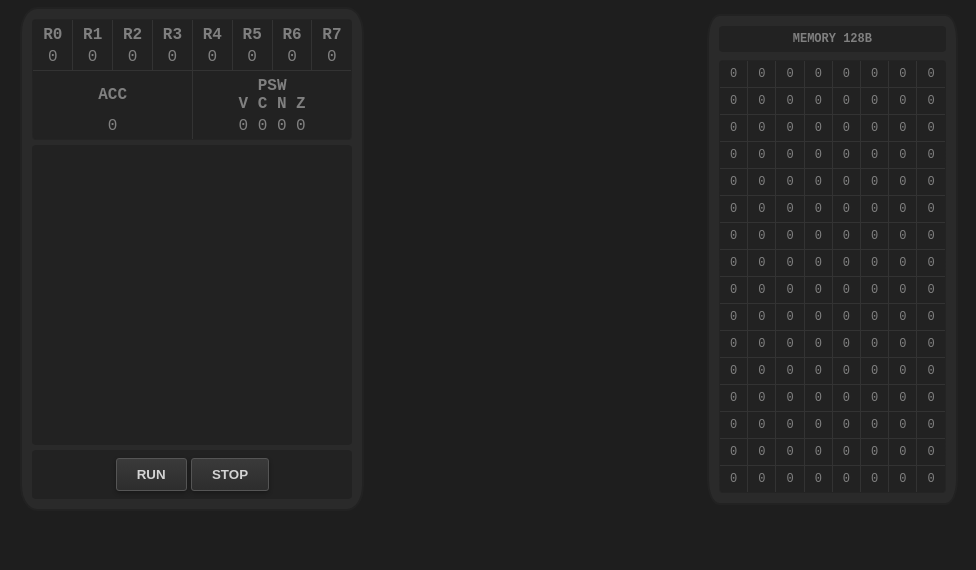
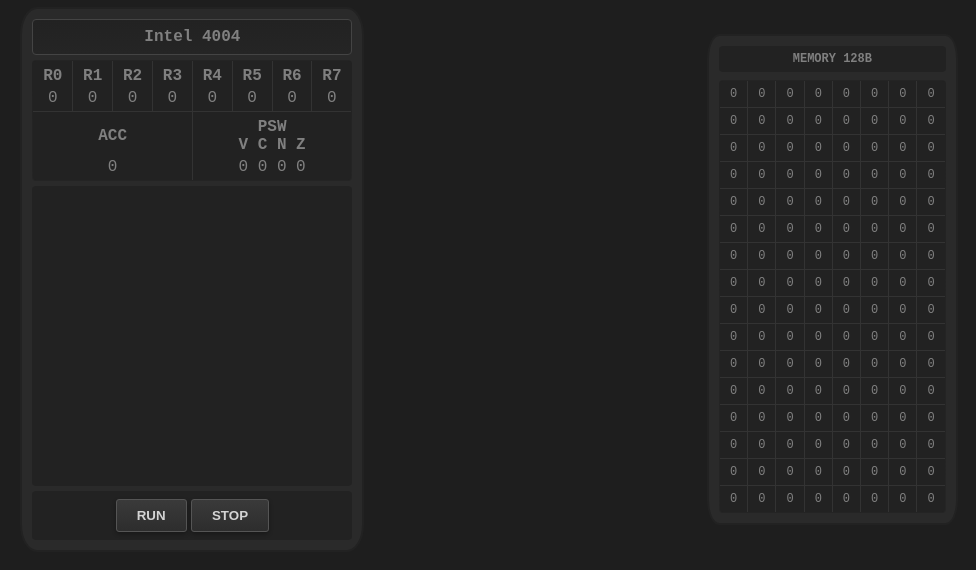
Before and after one commit to fili5rovic/NEX-0, a plain HTML site: page index.html in a window 1280 px wide. Shown: the part 40-610 px from the top of the page, without its empty margins (151-1127 px from the left). Drawn offline with Linux system fonts and the light colour scheme.

Commit message:
- added cpu heading title for display, CpuTypes now has "displayName" tag

```diff
--- a/css/cpu.css
+++ b/css/cpu.css
@@ -8,6 +8,18 @@
     border: 2px solid rgb(34, 34, 34);
     border-radius: 5%;
     padding: 10px;
+}
+
+.cpu-title {
+    color: gray;
+    font-family: 'Courier New', monospace;
+    text-align: center;
+    font-size: 16px;
+    font-weight: bold;
+    background: linear-gradient(180deg, #222222 0%, #252525 100%);
+    padding: 8px;
+    border-radius: 4px;
+    border: 1px solid #444;
 }
 
 [data-role="editor-container"] {
--- a/js/cpu/types/cpuTypes.js
+++ b/js/cpu/types/cpuTypes.js
@@ -1,9 +1,11 @@
 export const CpuTypes = {
     'cpu1': {
+        'displayName': 'Intel 4004',
         'arch': 'one-addr',
         'executionTime': 1000
     },
     'cpu2': {
+        'displayName': 'test',
         'arch': 'one-addr',
         'executionTime': 100
     }
--- a/js/cpu/ui/cpuGenerator.js
+++ b/js/cpu/ui/cpuGenerator.js
@@ -32,17 +32,26 @@
     }
 
     #makeInnerHtmlString(cpuElem) {
-        const regTableHtml = this.#makeRegTableHtmlString(cpuElem);
+        const cpuTypeAttr = cpuElem.getAttribute('data-cpu-type')
+        const cpuType = getCpuTypeForAttribute(cpuTypeAttr);
+
+
+        const titleHtml = this.#makeTitleHtmlString(cpuType);
+        const regTableHtml = this.#makeRegTableHtmlString(cpuType);
         const editorHtml = this.#makeEditorHtmlString();
         const controlHtml = this.#makeControlHtmlString();
 
-        return [regTableHtml, editorHtml, controlHtml].join('');
+        return [titleHtml,regTableHtml, editorHtml, controlHtml].join('');
     }
 
-    #makeRegTableHtmlString(cpuElem) {
-        const cpuType = cpuElem.getAttribute('data-cpu-type')
+    #makeTitleHtmlString(cpuType) {
+        if(!cpuType.displayName)
+            return '';
+        return `<div class="cpu-title">${cpuType.displayName}</div>\n`;
+    }
 
-        const dataArch = getCpuTypeForAttribute(cpuType).arch;
+    #makeRegTableHtmlString(cpuType) {
+        const dataArch = cpuType.arch;
         const regConfig = Architecture.regConfig(dataArch);
 
         let rows = '';
@@ -89,4 +98,5 @@
     }
 
 
+
 }
```
